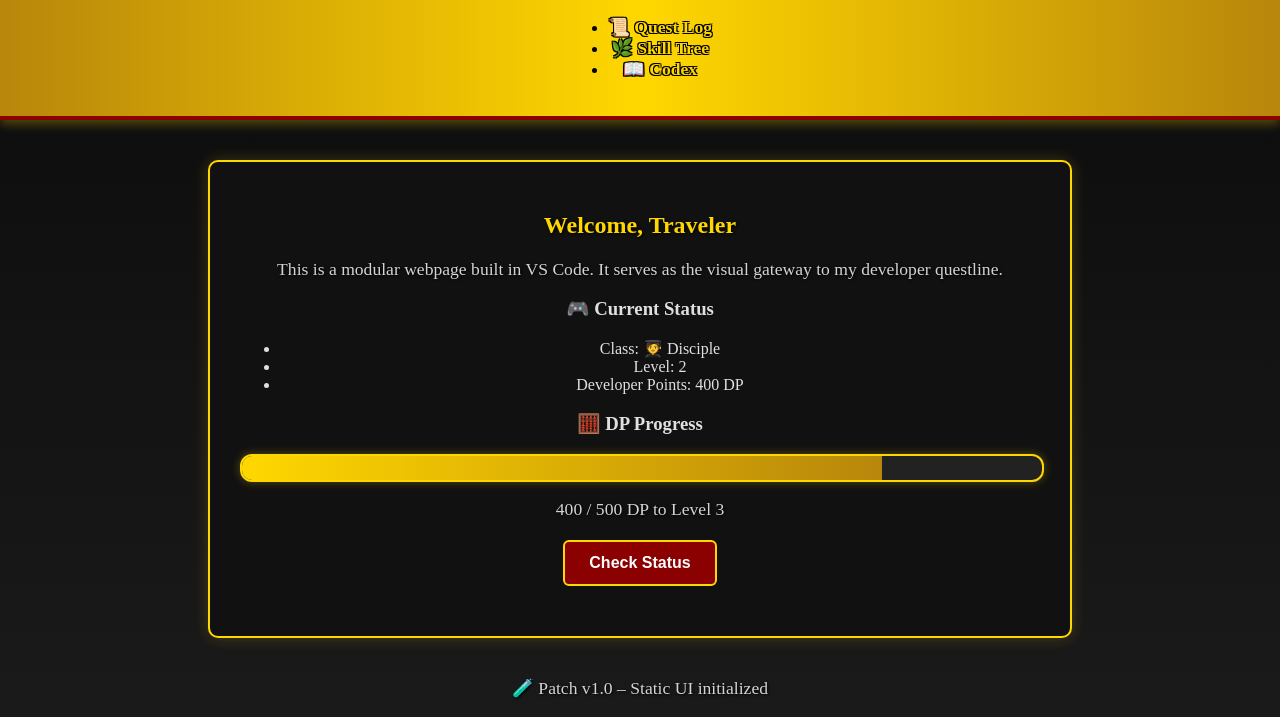
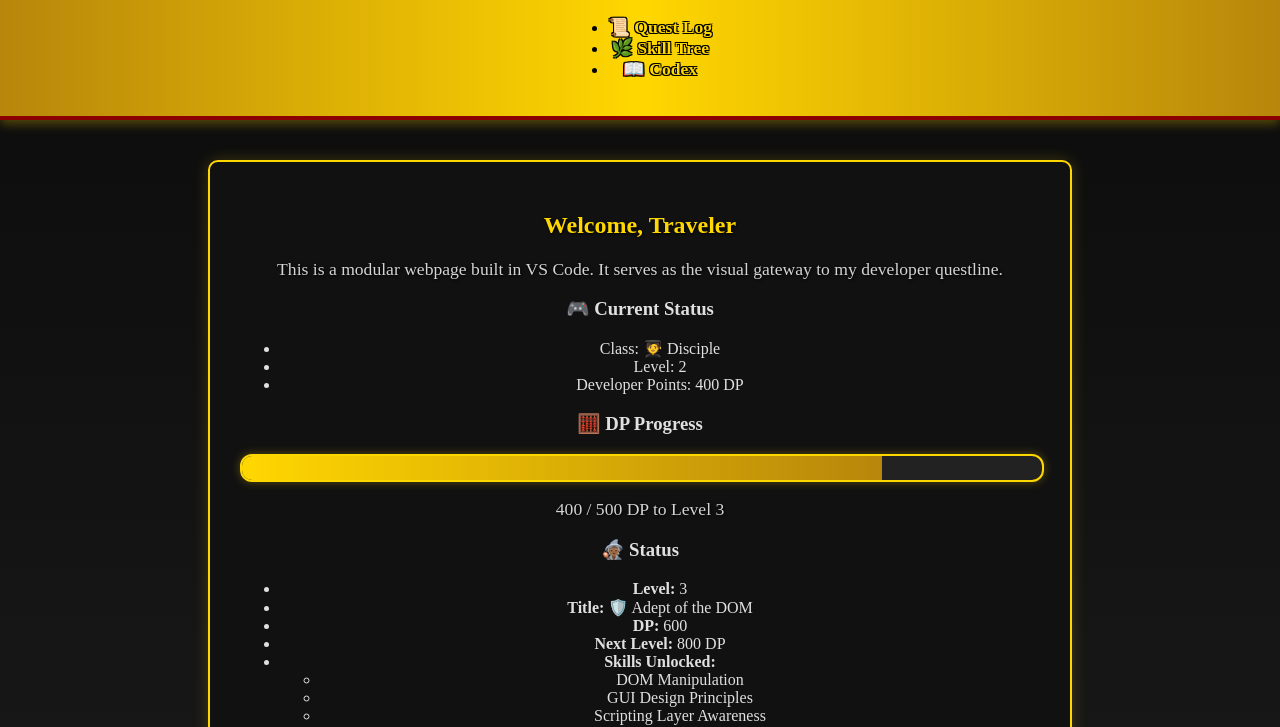
Before and after one commit to CraftWho/Study-Tracker-webdev, a plain HTML site: page Main-Quests/Q002_Introduction_to_HTML/Webpage-Start/index.html in a window 1280 px wide. Shown: the part 100-827 px from the top of the page. Drawn offline with Linux system fonts and the light colour scheme.

Commit message:
Automation of stats update

```diff
--- /dev/null
+++ b/Main-Quests/Q002_Introduction_to_HTML/Webpage-Start/dp-data.json
@@ -0,0 +1,13 @@
+{
+   "name": "Leo",
+  "class": "Web Developer",
+  "dp": 600,
+  "level": 3,
+  "title": "🛡️ Adept of the DOM",
+  "skills": [
+    "DOM Manipulation",
+    "GUI Design Principles",
+    "Scripting Layer Awareness"
+  ],
+  "nextLevelDP": 800
+}
--- a/Main-Quests/Q002_Introduction_to_HTML/Webpage-Start/index.html
+++ b/Main-Quests/Q002_Introduction_to_HTML/Webpage-Start/index.html
@@ -39,6 +39,19 @@
   <p>400 / 500 DP to Level 3</p>
 </section>
 
+    <section id="rpg-stats">
+  <h3>🧙🏾 Status</h3>
+  <ul>
+    <li><strong>Level:</strong> <span id="level"></span></li>
+    <li><strong>Title:</strong> <span id="title"></span></li>
+    <li><strong>DP:</strong> <span id="dp"></span></li>
+    <li><strong>Next Level:</strong> <span id="nextLevelDP"></span> DP</li>
+    <li><strong>Skills Unlocked:</strong>
+      <ul id="skills"></ul>
+    </li>
+  </ul>
+</section>
+
     <button onclick="showStatus()">Check Status</button>
   </main>
 
--- a/Main-Quests/Q002_Introduction_to_HTML/Webpage-Start/script.js
+++ b/Main-Quests/Q002_Introduction_to_HTML/Webpage-Start/script.js
@@ -20,3 +20,42 @@ document.addEventListener("DOMContentLoaded", () => {
     fill.style.width = `${progressPercent}%`;
   }
 });
+
+fetch('dp-data.json')
+  .then(response => response.json())
+  .then(data => {
+    document.getElementById('level').textContent = data.level;
+    document.getElementById('title').textContent = data.title;
+    document.getElementById('dp').textContent = data.dp;
+    document.getElementById('nextLevelDP').textContent = data.nextLevelDP;
+
+    const skillsList = document.getElementById('skills');
+    data.skills.forEach(skill => {
+      const li = document.createElement('li');
+      li.textContent = skill;
+      skillsList.appendChild(li);
+    });
+  })
+  .catch(error => console.error('Error loading DP data:', error));
+  fetch('dp-data.json')
+  .then(response => response.json())
+  .then(data => {
+    // Inject basic stats
+    document.getElementById('level').textContent = data.level;
+    document.getElementById('title').textContent = data.title;
+    document.getElementById('dp').textContent = data.dp;
+    document.getElementById('nextLevelDP').textContent = data.nextLevelDP;
+
+    // Inject unlocked skills
+    const skillsList = document.getElementById('skills');
+    skillsList.innerHTML = ''; // Clear existing list
+    data.skills.forEach(skill => {
+      const li = document.createElement('li');
+      li.textContent = skill;
+      skillsList.appendChild(li);
+    });
+  })
+  .catch(error => {
+    console.error('⚠️ Error loading DP data:', error);
+    document.getElementById('rpg-stats').innerHTML = '<p>Unable to load stats. Please check dp-data.json.</p>';
+  });
```
